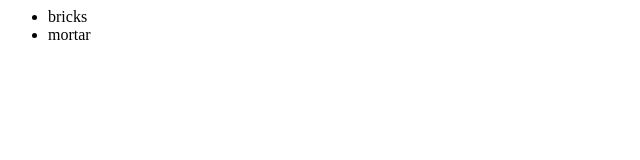
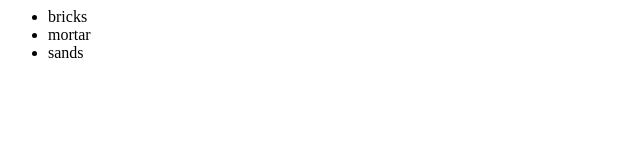
Before and after one commit to jameschmitty/newGitTest, a plain HTML site: page index.html in a window 1280 px wide. Shown: the full height of the page, 0-640 px from the left. Drawn offline with Linux system fonts and the light colour scheme.

Commit message:
added sands

```diff
--- a/index.html
+++ b/index.html
@@ -4,6 +4,7 @@
 		 	<ul>
 		 		<li>bricks</li>
 		 		<li>mortar</li>
+		 		<li>sands</li>
 		 	</ul>
 		 </div>
 	</body>
```
